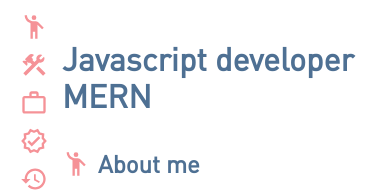
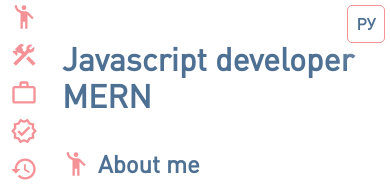
Before and after one commit to samolevich/cv, a React (Create React App) app: page / in a window 390 px wide. Shown: the top 192 px of the page. Built offline with nearby package versions, Linux system fonts and the light colour scheme; no server answers.

Commit message:
add toggle language button

```diff
--- a/src/components/App/index.jsx
+++ b/src/components/App/index.jsx
@@ -7,6 +7,11 @@ import Info from "../Info";
 export default () => {
   const [lang, setLang] = useState("_en");
 
+  const toggleLanguage = () => {
+    if (lang === "_en") setLang("");
+    else setLang("_en");
+  };
+
   return (
     <div className={style.main}>
       <div></div>
@@ -15,9 +20,17 @@ export default () => {
           <Bar bar={aboutMe} lang={lang} />
         </div>
         <div className={style.info}>
+          <button
+            type="submit"
+            className={style.toggleLanguage}
+            onClick={toggleLanguage}
+          >
+            {lang === "" ? "EN" : "РУ "}
+          </button>
           <Info info={aboutMe} lang={lang} />
         </div>
       </div>
+      <div></div>
     </div>
   );
 };
--- a/src/components/App/index.module.css
+++ b/src/components/App/index.module.css
@@ -38,6 +38,20 @@
   color: var(--gray-blue);
 }
 
+.toggleLanguage {
+  position: fixed;
+  top: 5px;
+  box-sizing: border-box;
+  height: 38px;
+  width: 38px;
+  margin-left: -42px;
+  background-color: #fff;
+  border: 1px solid var(--pastel-pink);
+  border-radius: 5px;
+  color: var(--dark-blue);
+  font-weight: bold;
+}
+
 a:link,
 a:visited,
 a:hover,
@@ -45,13 +59,13 @@ a:active {
   color: var(--light-blue);
 }
 
-h2>a:link,
-h2>a:visited,
-h2>a:active {
+h2 > a:link,
+h2 > a:visited,
+h2 > a:active {
   color: var(--dark-blue);
 }
 
-h2>a:hover {
+h2 > a:hover {
   color: var(--light-blue);
 }
 
@@ -59,8 +73,7 @@ h2>a:hover {
   width: 200px;
 }
 
-@media(max-width: 767px) {
-
+@media (max-width: 767px) {
   .main {
     display: grid;
     grid-template-columns: 0 auto 0;
@@ -73,9 +86,15 @@ h2>a:hover {
     margin-left: 42px;
   }
 
+  .toggleLanguage {
+    right: 5px;
+    margin-left: unset;
+    box-shadow: 0 0 34px rgb(255, 255, 255);
+    background-color: rgba(255, 255, 255, 0.5);
+  }
+
   .bar {
     position: fixed;
-    margin: -42px;
+    margin: -52px;
   }
-
 }
```
